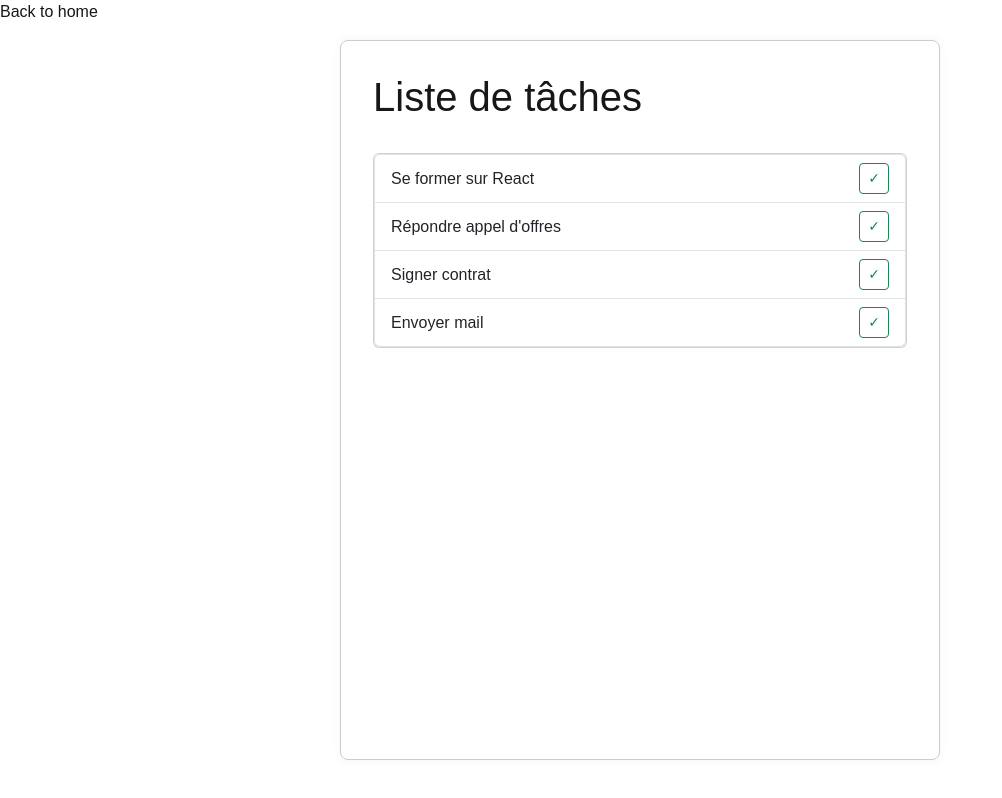
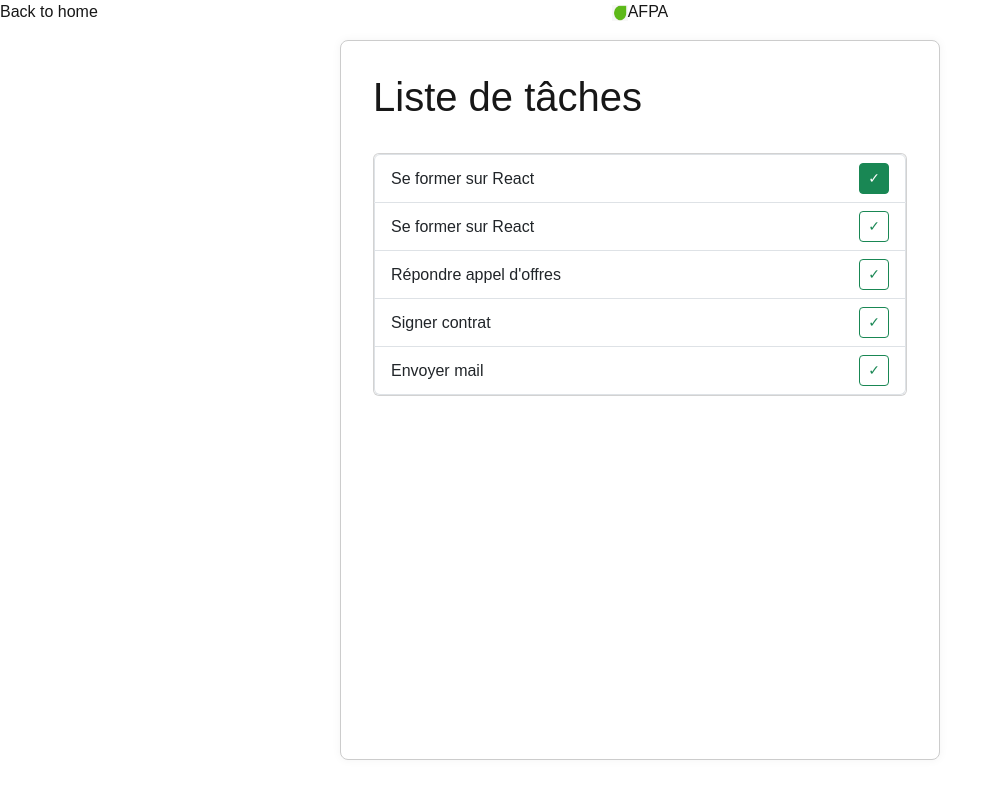
Before and after one commit to Vince8888/NextLearning, a Next.js app: page /todolist in a window 1280 px wide. Shown: the whole page, without its empty margins (0-1002 px from the left). Built offline with nearby package versions, Linux system fonts and the light colour scheme.

Commit message:
Création de TaskItem

```diff
--- /dev/null
+++ b/app/components/footer/Footer.jsx
@@ -0,0 +1,14 @@
+import Image from "next/image";
+import styles from "./footer.module.css";
+
+
+export default function Footer() {
+    return (
+        <footer className={styles.mainfooter}>
+            <a href="https://afpa.fr" target="_blank" rel="noopener noreferrer">
+                <Image src="/images/logo.jpg" alt="Logo" width={16} height={16} />
+                AFPA
+            </a>
+        </footer>
+    );
+}
--- a/app/components/taskitem/TaskItem.jsx
+++ b/app/components/taskitem/TaskItem.jsx
@@ -0,0 +1,12 @@
+import styles from "./taskitem.module.css";
+
+export default function TaskItem({ task }) {
+    return (
+        <>
+            <li className="list-group-item d-flex align-items-center justify-content-between">
+                {task}
+                <button className="btn btn-sm ml-auto btn-success" >&#x2713;</button>
+            </li>
+        </>
+    );
+}
--- a/app/layout.js
+++ b/app/layout.js
@@ -1,6 +1,8 @@
 import { Geist, Geist_Mono } from "next/font/google";
 import 'bootstrap/dist/css/bootstrap.min.css';
 import "./globals.css";
+
+import Footer from './components/footer/Footer'
 
 const geistSans = Geist({
   variable: "--font-geist-sans",
@@ -22,6 +24,7 @@ export default function RootLayout({ children }) {
     <html lang="en" className={`${geistSans.variable} ${geistMono.variable}`}>
       <body>
         {children}
+        <Footer />
       </body>
     </html>
   );
--- a/app/todolist/page.jsx
+++ b/app/todolist/page.jsx
@@ -1,5 +1,6 @@
 import Link from 'next/link';
 import styles from "./page.module.css";
+import TaskItem from '../components/taskitem/TaskItem';
 
 
 export default function ToDOList() {
@@ -9,6 +10,7 @@ export default function ToDOList() {
             <main>
                 <h1 className="m-3">Liste de tâches</h1>
                 <ul className="card list-group m-3">
+                    <TaskItem task="Se former sur React" />
                     <li className="list-group-item d-flex align-items-center justify-content-between">
                         Se former sur React
                         <button className="btn btn-sm ml-auto btn-outline-success">&#x2713;</button>
```
Also changed, not shown: 1 other file (tests, documents, lock files or other folders).
